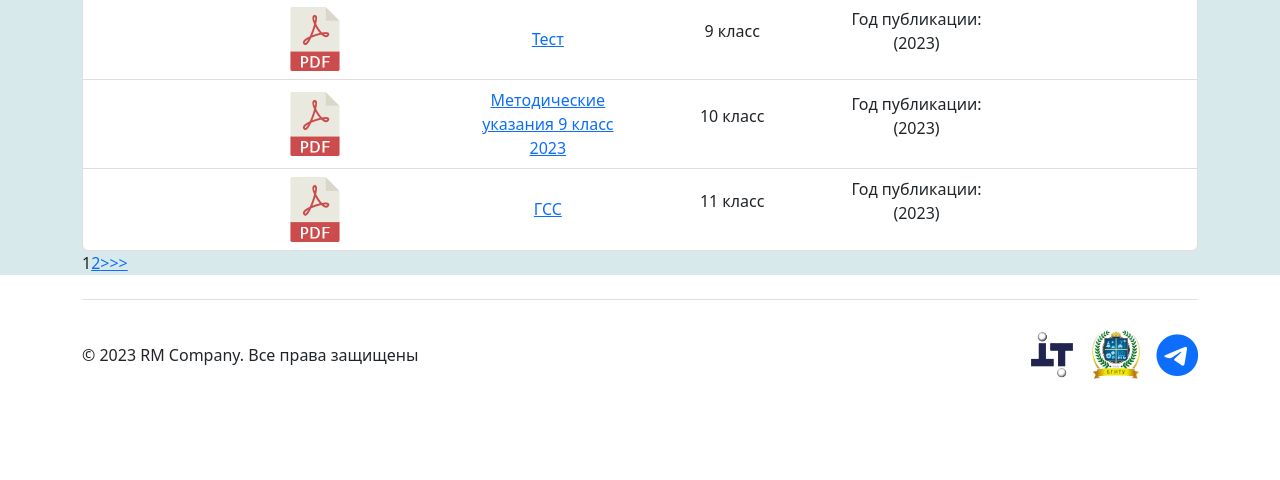
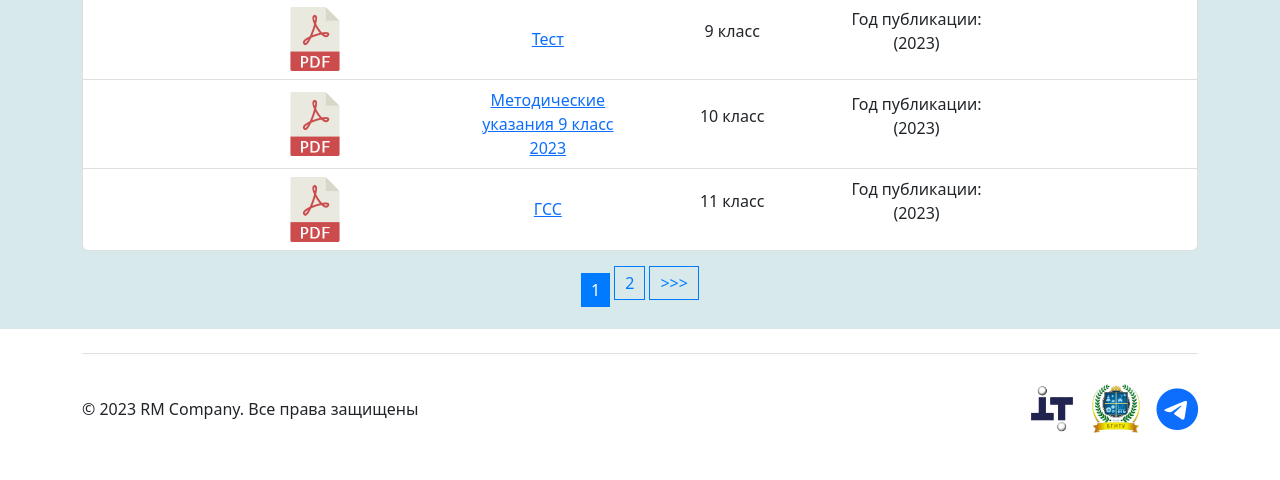
Before and after one commit to Lolofmeistahhz/math-tester-project, a Flask app: page /MUList in a window 1280 px wide. Shown: the part 558-1038 px from the top of the page. Before the commit the page ends 937 px from the top, so only its background shows below. Run offline with Flask 3, Linux system fonts and the light colour scheme; parts of the project's set-up code (start-up, migrations or seed data) failed here and were passed over.

Commit message:
fix errors with pagination

```diff
--- a/app/routes.py
+++ b/app/routes.py
@@ -490,37 +490,26 @@ def list_MU():
         if cur_u.usertype == "Администратор":
             return render_template("index.html", menu=admin_menu, footer=True)
 
-    tasks = MUList.query.all()
-    years = set(task.publication_year for task in tasks)
+    tasks_query = MUList.query
+    years = set(task.publication_year for task in tasks_query)
     years = sorted(years, reverse=True)
-    classes = set(task.teach_class for task in tasks)
+    classes = set(task.teach_class for task in tasks_query)
     classes = sorted(classes, reverse=True)
 
+    selected_year = request.args.get('year')
+    selected_class = request.args.get('class')
+
+    if selected_year:
+        tasks_query = tasks_query.filter(MUList.publication_year == selected_year)
+    if selected_class:
+        tasks_query = tasks_query.filter(MUList.teach_class == selected_class)
+
     page = request.args.get('page', 1, type=int)
-    pagination = db.session.query(MUList.title, MUList.publication_year, MUList.teach_class, MUList.pdf_file).paginate(
-        page=page, per_page=5)
-    selected_year = request.args.get('year')
-    if selected_year:
-        pagination = db.session.query(MUList.title, MUList.publication_year, MUList.pdf_file,
-                                      MUList.teach_class).filter_by(
-            publication_year=selected_year).paginate(
-            page=page, per_page=5)
-    selected_class = request.args.get('class')
-    if selected_class:
-        pagination = db.session.query(MUList.title, MUList.publication_year, MUList.pdf_file,
-                                      MUList.teach_class).filter_by(
-            teach_class=selected_class).paginate(
-            page=page, per_page=5)
-    if selected_class and selected_year:
-        pagination = db.session.query(MUList.title, MUList.publication_year, MUList.pdf_file,
-                                      MUList.teach_class).filter_by(
-            teach_class=selected_class, publication_year=selected_year).paginate(
-            page=page, per_page=5)
+    pagination = tasks_query.paginate(page=page, per_page=5)
 
     return render_template('files.html', years=years, classes=classes, menu=user_menu, selected_year=selected_year,
-                           selected_class=selected_class,
-                           pagination=pagination, header="Методические указания", title="Методические указания",
-                           footer=True)
+                           selected_class=selected_class, pagination=pagination, header="Методические указания",
+                           title="Методические указания", footer=True,link='list_MU')
 
 
 @app.route('/task_archive', methods=['GET', 'POST'])
@@ -530,39 +519,26 @@ def list_tasks():
         if cur_u.usertype == "Администратор":
             return render_template("index.html", menu=admin_menu, footer=True)
 
-    tasks = TaskArchive.query.all()
-
-    years = set(task.publication_year for task in tasks)
+    tasks_query = TaskArchive.query
+    years = set(task.publication_year for task in tasks_query)
     years = sorted(years, reverse=True)
-    classes = set(task.teach_class for task in tasks)
+    classes = set(task.teach_class for task in tasks_query)
     classes = sorted(classes, reverse=True)
 
+    selected_year = request.args.get('year')
+    selected_class = request.args.get('class')
+
+    if selected_year:
+        tasks_query = tasks_query.filter(TaskArchive.publication_year == selected_year)
+    if selected_class:
+        tasks_query = tasks_query.filter(TaskArchive.teach_class == selected_class)
+
     page = request.args.get('page', 1, type=int)
-    pagination = db.session.query(TaskArchive.title, TaskArchive.publication_year, TaskArchive.teach_class,
-                                  TaskArchive.pdf_file).paginate(
-        page=page, per_page=5)
-    selected_year = request.args.get('year')
-    if selected_year:
-        pagination = db.session.query(TaskArchive.title, TaskArchive.publication_year, TaskArchive.pdf_file,
-                                      TaskArchive.teach_class).filter_by(
-            publication_year=selected_year).paginate(
-            page=page, per_page=5)
-    selected_class = request.args.get('class')
-    if selected_class:
-        pagination = db.session.query(TaskArchive.title, TaskArchive.publication_year, TaskArchive.pdf_file,
-                                      TaskArchive.teach_class).filter_by(
-            teach_class=selected_class).paginate(
-            page=page, per_page=5)
-    if selected_class and selected_year:
-        pagination = db.session.query(TaskArchive.title, TaskArchive.publication_year, TaskArchive.pdf_file,
-                                      TaskArchive.teach_class).filter_by(
-            teach_class=selected_class, publication_year=selected_year).paginate(
-            page=page, per_page=5)
+    pagination = tasks_query.paginate(page=page, per_page=5)
 
     return render_template('files.html', years=years, classes=classes, menu=user_menu, selected_year=selected_year,
-                           selected_class=selected_class,
-                           pagination=pagination, header="Методические указания", title="Методические указания",
-                           footer=True)
+                           selected_class=selected_class, pagination=pagination, header="Методические указания",
+                           title="Методические указания", footer=True,link='list_tasks')
 
 
 @app.route('/download/<path:filename>', methods=['GET', 'POST'])
--- a/app/static/css/v2/style.css
+++ b/app/static/css/v2/style.css
@@ -54,13 +54,13 @@ swiper-container {
     padding-right: 2em;
 }
 
-.agit__info>h2 {
+.agit__info > h2 {
     font-family: 'Montserrat';
     font-weight: 500;
     font-size: 2.4rem;
 }
 
-.agit__info>p {
+.agit__info > p {
     font-family: 'Montserrat';
     font-size: 1.4rem;
 }
@@ -98,6 +98,29 @@ swiper-container {
     padding: 0 48px;
 }
 
+.pagination {
+    margin: 20px;
+    display: flex;
+    justify-content: center;
+    list-style: none;
+    padding: 0;
+}
+
+.page-number {
+    padding: 5px 10px;
+    border: 1px solid #007BFF;
+    color: #007BFF;
+    text-decoration: none;
+    margin: 2px;
+}
+
+.current-page-number {
+    padding: 5px 10px;
+    background-color: #007BFF;
+    color: white;
+    margin: 2px;
+}
+
 .login-page-aside p {
     font-family: 'Montserrat';
     font-weight: 500;
--- a/app/templates/files.html
+++ b/app/templates/files.html
@@ -36,6 +36,7 @@
                 </form>
             </div>
         </div>
+
         <ul class="list-group mt-3">
             {% for pagination in pagination.items %}
                 <li class="list-group-item">
@@ -57,7 +58,7 @@
                     {% if pagination.has_prev %}
                         <span>
                             <a class='page-number'
-                               href="{{ url_for('list_tasks', page=pagination.prev_num, year=selected_year) }}">
+                               href="{{ url_for(link, page=pagination.prev_num, year=selected_year) }}">
                                 {{ '<<<' }}
                             </a>
                         </span>
@@ -67,7 +68,7 @@
                         {% if pagination.page != number %}
                             <span>
                                 <a class='page-number'
-                                   href="{{ url_for('list_tasks', page=number, year=selected_year) }}">
+                                   href="{{ url_for(link, page=number, year=selected_year) }}">
                                     {{ number }}
                                 </a>
                             </span>
@@ -79,7 +80,7 @@
                     {% if pagination.has_next %}
                         <span>
                             <a class='page-number'
-                               href="{{ url_for('list_tasks', page=pagination.next_num, year=selected_year) }}">
+                               href="{{ url_for(link, page=pagination.next_num, year=selected_year) }}">
                                 {{ '>>>' }}
                             </a>
                         </span>
```
Also changed, not shown: instance/project.db (added), 1 other file.
